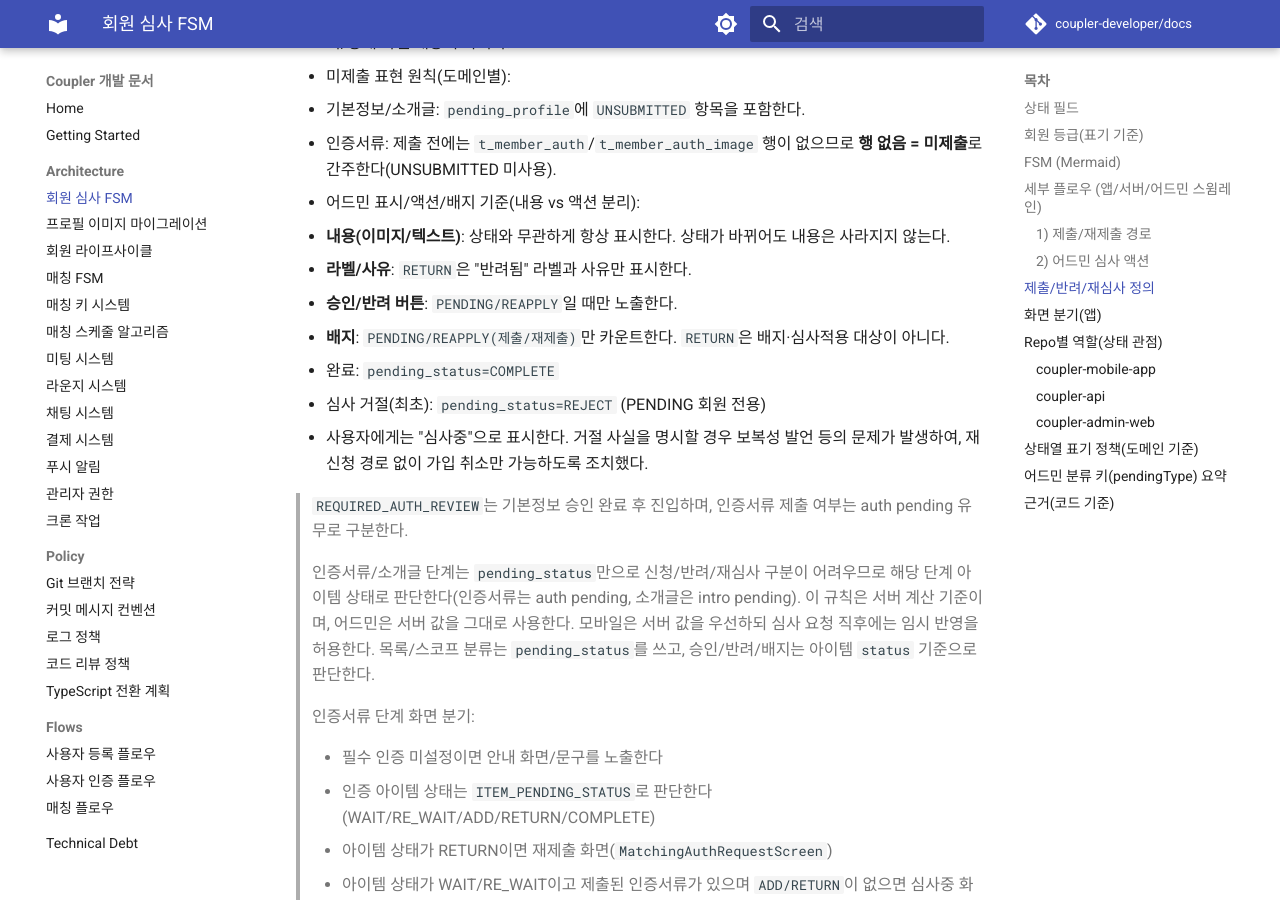
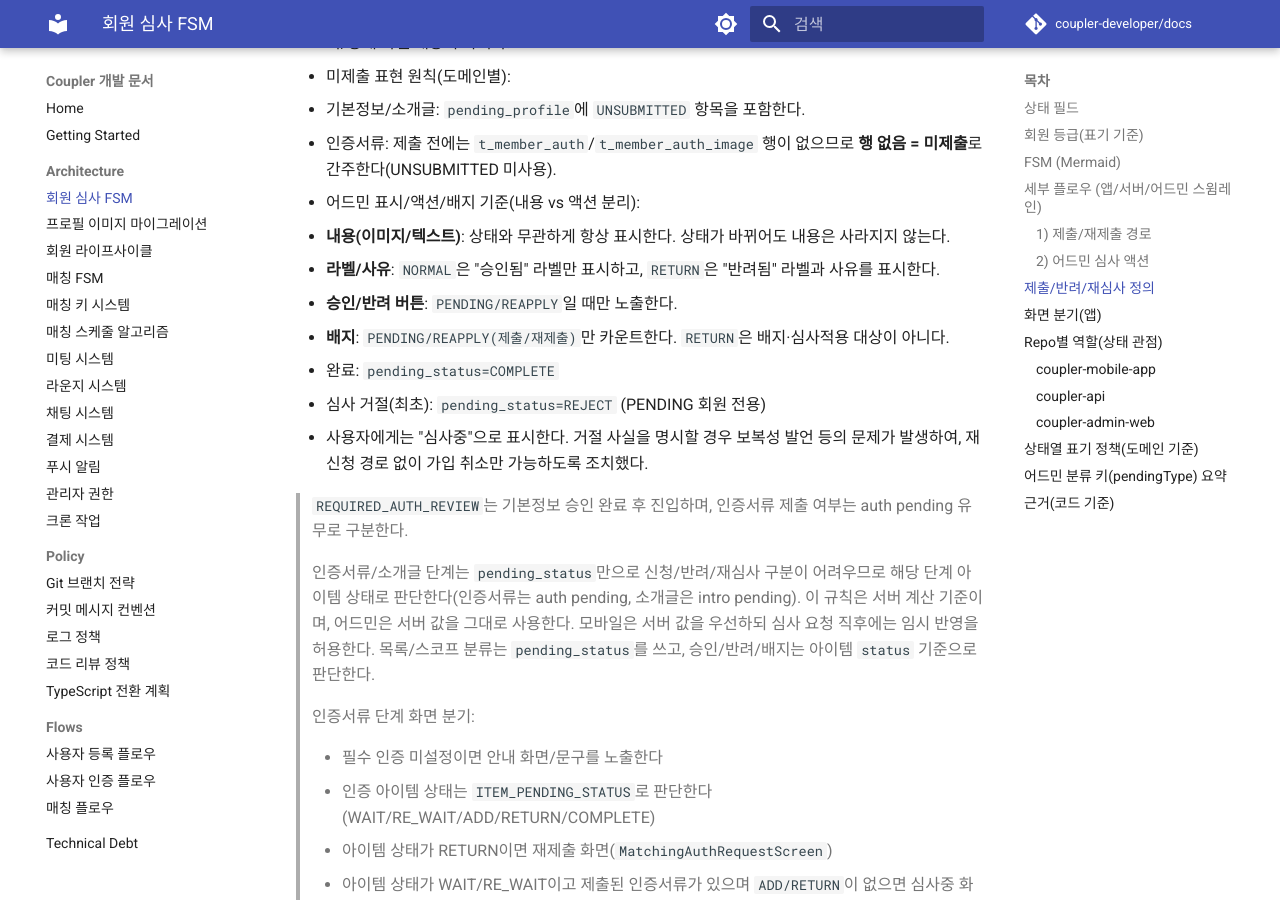
Before and after one commit to coupler-developer/docs, an MkDocs documentation site: the page built from content/architecture/member-review-fsm.md, in a window 1280 px wide and 900 px high, scrolled down 3951 px. Built offline with MkDocs 1.6.1 and Material for MkDocs 9.7.7, drawn with Linux system fonts in a browser that asks for light colours; comment, search, counter and statistics services are not loaded.

Commit message:
docs: 반려/승인 눌렀을때 라벨 보여주도록 명시
Signed-off-by: zmrdltl <meenseek5929@naver.com>

```diff
--- a/content/architecture/member-review-fsm.md
+++ b/content/architecture/member-review-fsm.md
@@ -131,7 +131,7 @@ flowchart LR
   - 인증서류: 제출 전에는 `t_member_auth`/`t_member_auth_image` 행이 없으므로 **행 없음 = 미제출**로 간주한다(UNSUBMITTED 미사용).
 - 어드민 표시/액션/배지 기준(내용 vs 액션 분리):
   - **내용(이미지/텍스트)**: 상태와 무관하게 항상 표시한다. 상태가 바뀌어도 내용은 사라지지 않는다.
-  - **라벨/사유**: `RETURN`은 "반려됨" 라벨과 사유만 표시한다.
+  - **라벨/사유**: `NORMAL`은 "승인됨" 라벨만 표시하고, `RETURN`은 "반려됨" 라벨과 사유를 표시한다.
   - **승인/반려 버튼**: `PENDING/REAPPLY`일 때만 노출한다.
   - **배지**: `PENDING/REAPPLY(제출/재제출)`만 카운트한다. `RETURN`은 배지·심사적용 대상이 아니다.
 - 완료: `pending_status=COMPLETE`
```
